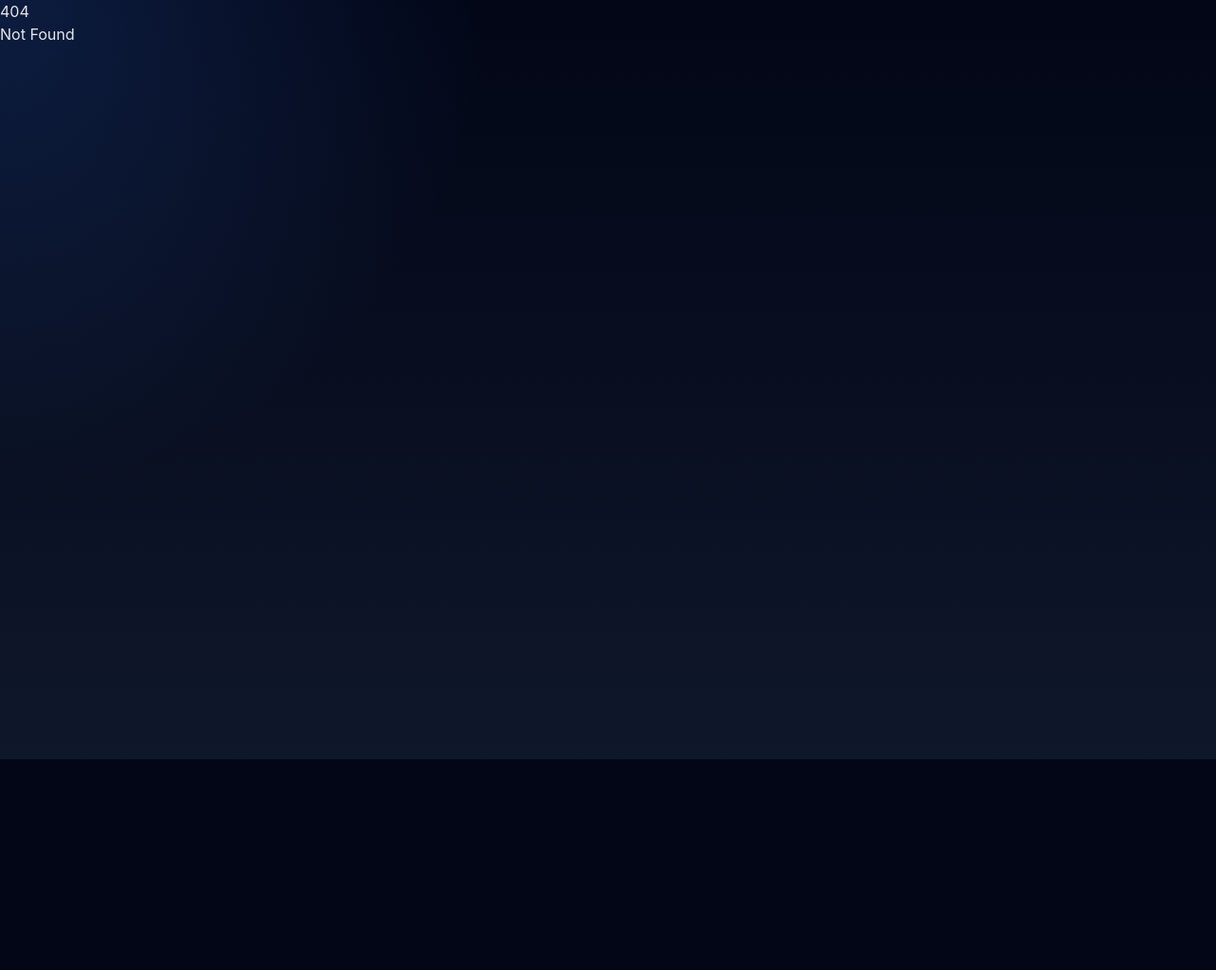
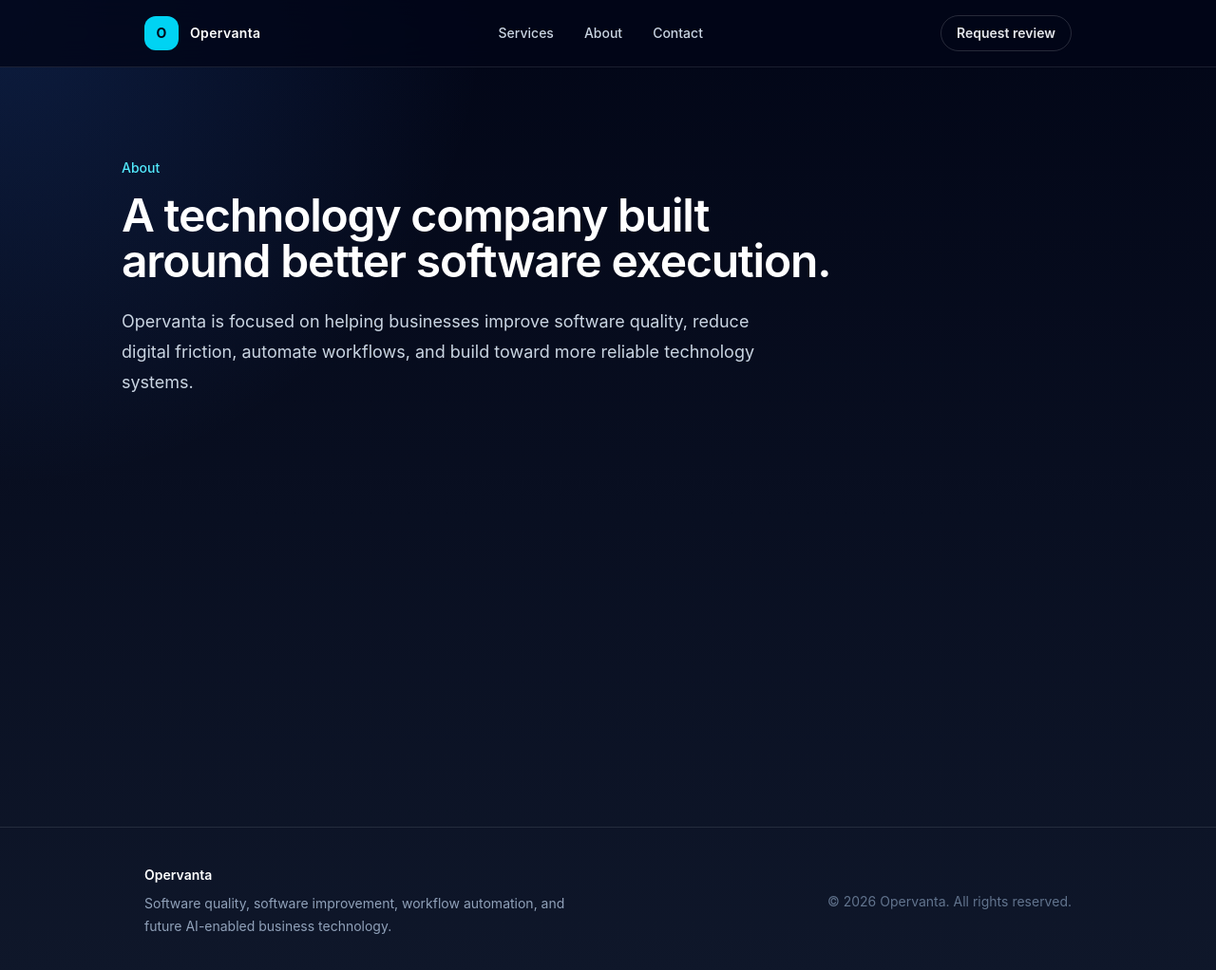
Before and after one commit to Ben-Tor/opervanta-website, a SvelteKit app: page /about in a window 1280 px wide. Before the commit this address had no page. Shown: the top 1022 px of the page at 95% size. Before the commit the page ends 800 px from the top, so only its background shows below. Built offline with nearby package versions, Linux system fonts and the light colour scheme.

Commit message:
Add shared layout and navigation

```diff
--- /dev/null
+++ b/src/lib/components/layout/Footer.svelte
@@ -0,0 +1,15 @@
+<footer class="border-t border-white/10">
+	<div class="mx-auto flex max-w-5xl flex-col gap-6 px-6 py-10 sm:flex-row sm:items-center sm:justify-between">
+		<div>
+			<p class="text-sm font-semibold text-white">Opervanta</p>
+			<p class="mt-2 max-w-md text-sm leading-6 text-slate-400">
+				Software quality, software improvement, workflow automation, and future AI-enabled
+				business technology.
+			</p>
+		</div>
+
+		<p class="text-sm text-slate-500">
+			© 2026 Opervanta. All rights reserved.
+		</p>
+	</div>
+</footer>
--- /dev/null
+++ b/src/lib/components/layout/Header.svelte
@@ -0,0 +1,32 @@
+<script lang="ts">
+	import { navigationLinks } from '$lib/data/navigation';
+</script>
+
+<header class="sticky top-0 z-50 border-b border-white/10 bg-slate-950/80 backdrop-blur-xl">
+	<div class="mx-auto flex max-w-5xl items-center justify-between px-6 py-4">
+		<a href="/" class="flex items-center gap-3" aria-label="Opervanta home">
+			<span
+				class="flex h-9 w-9 items-center justify-center rounded-xl bg-cyan-400 text-sm font-bold text-slate-950"
+			>
+				O
+			</span>
+
+			<span class="text-sm font-semibold tracking-wide text-white">Opervanta</span>
+		</a>
+
+		<nav class="hidden items-center gap-8 text-sm font-medium text-slate-300 md:flex">
+			{#each navigationLinks as link}
+				<a href={link.href} class="transition hover:text-white">
+					{link.label}
+				</a>
+			{/each}
+		</nav>
+
+		<a
+			href="/contact"
+			class="hidden rounded-full border border-white/15 px-4 py-2 text-sm font-semibold text-white transition hover:border-cyan-300/60 hover:bg-white/10 md:inline-flex"
+		>
+			Request review
+		</a>
+	</div>
+</header>
--- /dev/null
+++ b/src/lib/data/navigation.ts
@@ -0,0 +1,19 @@
+export type NavigationLink = {
+	label: string;
+	href: string;
+};
+
+export const navigationLinks: NavigationLink[] = [
+	{
+		label: 'Services',
+		href: '/services'
+	},
+	{
+		label: 'About',
+		href: '/about'
+	},
+	{
+		label: 'Contact',
+		href: '/contact'
+	}
+];
--- a/src/routes/+layout.svelte
+++ b/src/routes/+layout.svelte
@@ -1,9 +1,13 @@
 <script lang="ts">
+	import Footer from '$lib/components/layout/Footer.svelte';
+	import Header from '$lib/components/layout/Header.svelte';
 	import './layout.css';
-	import favicon from '$lib/assets/favicon.svg';
 
 	let { children } = $props();
 </script>
 
-<svelte:head><link rel="icon" href={favicon} /></svelte:head>
-{@render children()}
+<div class="min-h-screen">
+	<Header />
+	{@render children()}
+	<Footer />
+</div>
--- /dev/null
+++ b/src/routes/about/+page.svelte
@@ -0,0 +1,22 @@
+<svelte:head>
+	<title>About | Opervanta</title>
+	<meta
+		name="description"
+		content="Learn about Opervanta, a Canadian technology company focused on software quality, improvement, automation, and future AI-enabled systems."
+	/>
+</svelte:head>
+
+<main class="min-h-screen px-6 py-24">
+	<section class="mx-auto max-w-5xl">
+		<p class="mb-4 text-sm font-medium text-cyan-300">About</p>
+
+		<h1 class="max-w-3xl text-4xl font-semibold tracking-tight text-white sm:text-5xl">
+			A technology company built around better software execution.
+		</h1>
+
+		<p class="mt-6 max-w-2xl text-lg leading-8 text-slate-300">
+			Opervanta is focused on helping businesses improve software quality, reduce digital
+			friction, automate workflows, and build toward more reliable technology systems.
+		</p>
+	</section>
+</main>
```
Also changed, not shown: 2 other files (tests, documents, lock files or other folders).
